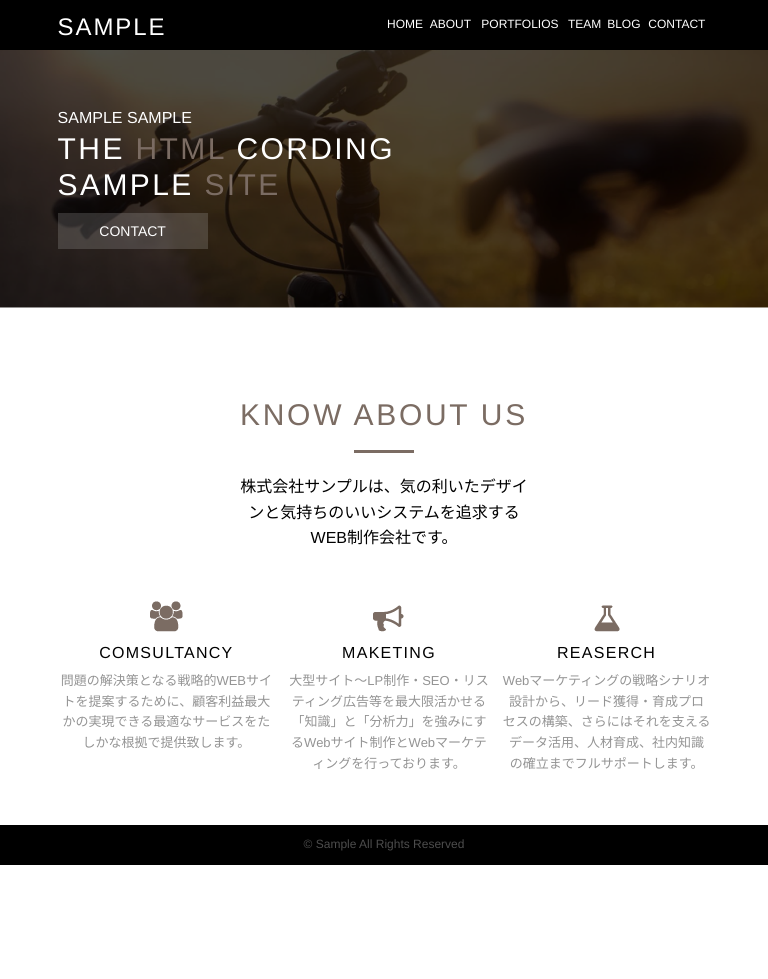
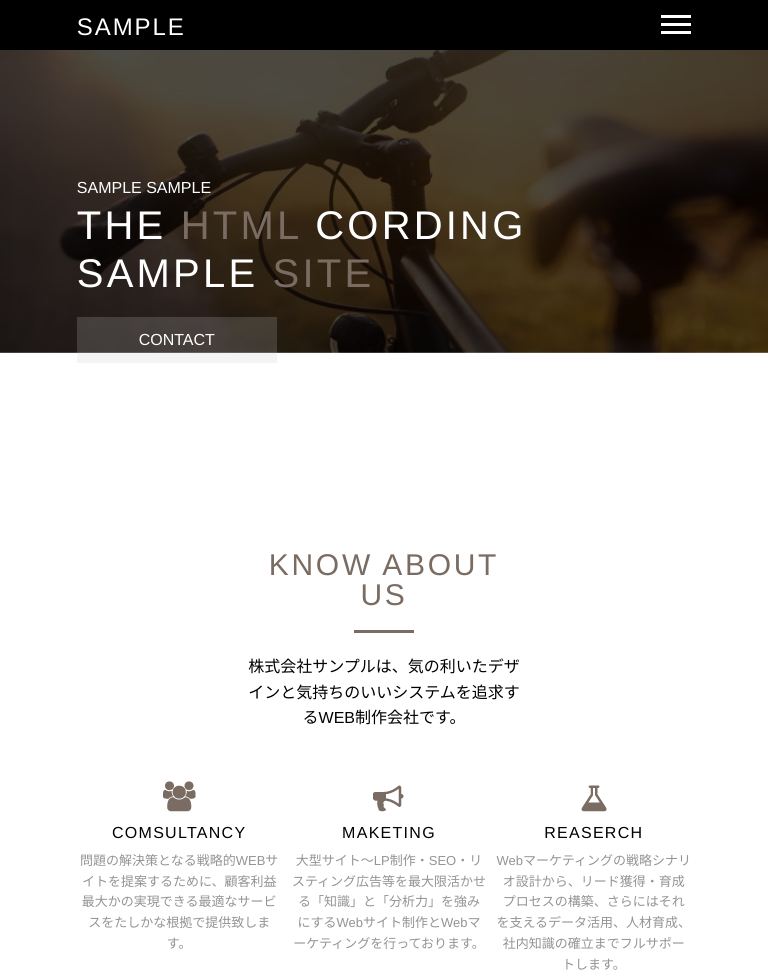
Before and after one commit to bra-kodairakenya/Responsive-design02, a plain HTML site: page index.html in a window 768 px wide. Shown: the top 979 px of the page. Before the commit the page ends 865 px from the top, so only its background shows below. Drawn offline with nearby package versions, Linux system fonts and the light colour scheme.

Commit message:
Mobile Header Create

```diff
--- a/index.html
+++ b/index.html
@@ -19,7 +19,7 @@
     <header id="header">
       <div class="headerInner layoutInner">
         <h1 class="headerLogo">SAMPLE</h1>
-        <nav>
+        <nav class="nav">
           <div class="toggle">
             <span class="toggleBar"></span>
             <span class="toggleBar"></span>
--- a/navbar.js
+++ b/navbar.js
@@ -1,12 +1,12 @@
 $(function(){
   $(".toggle").click(function(){
-    $(".menu").slideToggle(500);
+    $(".menu").slideToggle();
     return false;
   });
 
   $(window).resize(function(){
     var win = $(window).width();
-    var size = 767;
+    var size = 780;
     if(win > size){
       $(".menu").show();
     } else {
--- a/style.css
+++ b/style.css
@@ -1,11 +1,8 @@
-
-
-
 /* common */
 .layoutInner {
   margin: 0 auto;
   max-width: 1040px;
-  width: 70%;
+  width: 80%;
 }
 
 /* layout */
@@ -19,12 +16,14 @@
 
 #header {
   width: 100%;
-  height: 50px;
+  height: auto;
   background-color: #000;
 }
 
 .headerInner {
+  height: 35px;
   padding-top: 15px;
+  position: relative;
 }
 
 #content {
@@ -50,27 +49,30 @@
 /* parts */
 .headerLogo {
   float: left;
-  width: 50%;
   font-size: 24px;
   color: #FFF;
   font-weight: 400;
   letter-spacing: 0.08em;
 }
 
+.nav {
+
+}
+
 .menu {
-  display: table;
-  table-layout: auto;
-  width: 50%;
+  display: none;
+  margin-top: 35px;
 }
 
 .menuList {
-  display: table-cell;
-  vertical-align: middle;
   text-align: center;
+  background-color: #000;
+  height: 35px;
+  padding-top: 15px;
 }
 
 .menuInner {
-  font-size: 12px;
+  font-size: 16px;
   color: #FFF;
   font-weight: 300;
 }
@@ -78,6 +80,25 @@
 .menuInner:hover {
   border-bottom: 3px solid #7b6c63;
   padding-bottom: 4px;
+}
+
+.toggle{
+  display: block;
+  width: 30px;
+  height: 30px;
+  background: #000;
+  position: absolute;
+  top: 10px;
+  right: 0;
+}
+
+.toggleBar {
+  display: block;
+  width: 30px;
+  height: 0;
+  margin-top: 5px;
+  border: 0;
+  border-bottom: solid 3px #FFF;
 }
 
 .visual {
@@ -196,106 +217,3 @@
   font-size: 12px;
   color: #4d4d4d;
 }
-/* media screen all */
-
-
-@media screen and (min-width: 961px) and (max-width: 1040px) {
-.visual {
-  width: 100%;
-  height: 350px;
-  background-image: url(images/bg.png);
-  background-position: 0 -50px;
-  background-size: cover;
-  background-repeat: no-repeat;
-}
-
-.visualInner {
-  padding-top: 80px;
-}
-
-}
-/* media screen 961〜1040 */
-
-
-@media screen and (min-width: 768px) and (max-width: 960px) {
-.layoutInner {
-  margin: 0 auto;
-  max-width: 720px;
-  width: 85%;
-}
-
-.visual {
-  width: 100%;
-  height: 300px;
-  background-image: url(images/bg.png);
-  background-position: 0 -50px;
-  background-size: cover;
-  background-repeat: no-repeat;
-}
-
-.visualInner {
-  padding-top: 60px;
-}
-
-.visualTitle {
-  margin: 5px 0 10px 0;
-  font-size: 30px;
-  font-weight: 400;
-  line-height: 1.2em;
-  letter-spacing: 0.08em;
-}
-
-.visualContact {
-  display: block;
-  width: 150px;
-  padding: 10px 0px;
-  text-align: center;
-  background-color: rgba(200,200,200,0.2);
-}
-
-.visualContactText {
-  font-size: 14px;
-  color: #FFF;
-}
-
-}
-/* media screen 768〜960 */
-
-
-/*@media screen and (min-width: 481px) and (max-width: 767px) {
-
-
-}*/
-/* media screen 481〜767 */
-
-@media screen and (max-width: 767px) {
-.menu {
-  display: none;
-}
-
-.headerInner {
-  position: relative;
-}
-
-.toggle{
-  display: block;
-  width: 30px;
-  height: 30px;
-  background: #000;
-  position: absolute;
-  top: 10px;
-  right: 0;
-}
-
-.toggleBar {
-  display: block;
-  width: 30px;
-  height: 0;
-  margin-top: 5px;
-  border: 0;
-  border-bottom: solid 3px #FFF;
-}
-
-
-}
-/* media screen 〜480 */
```
